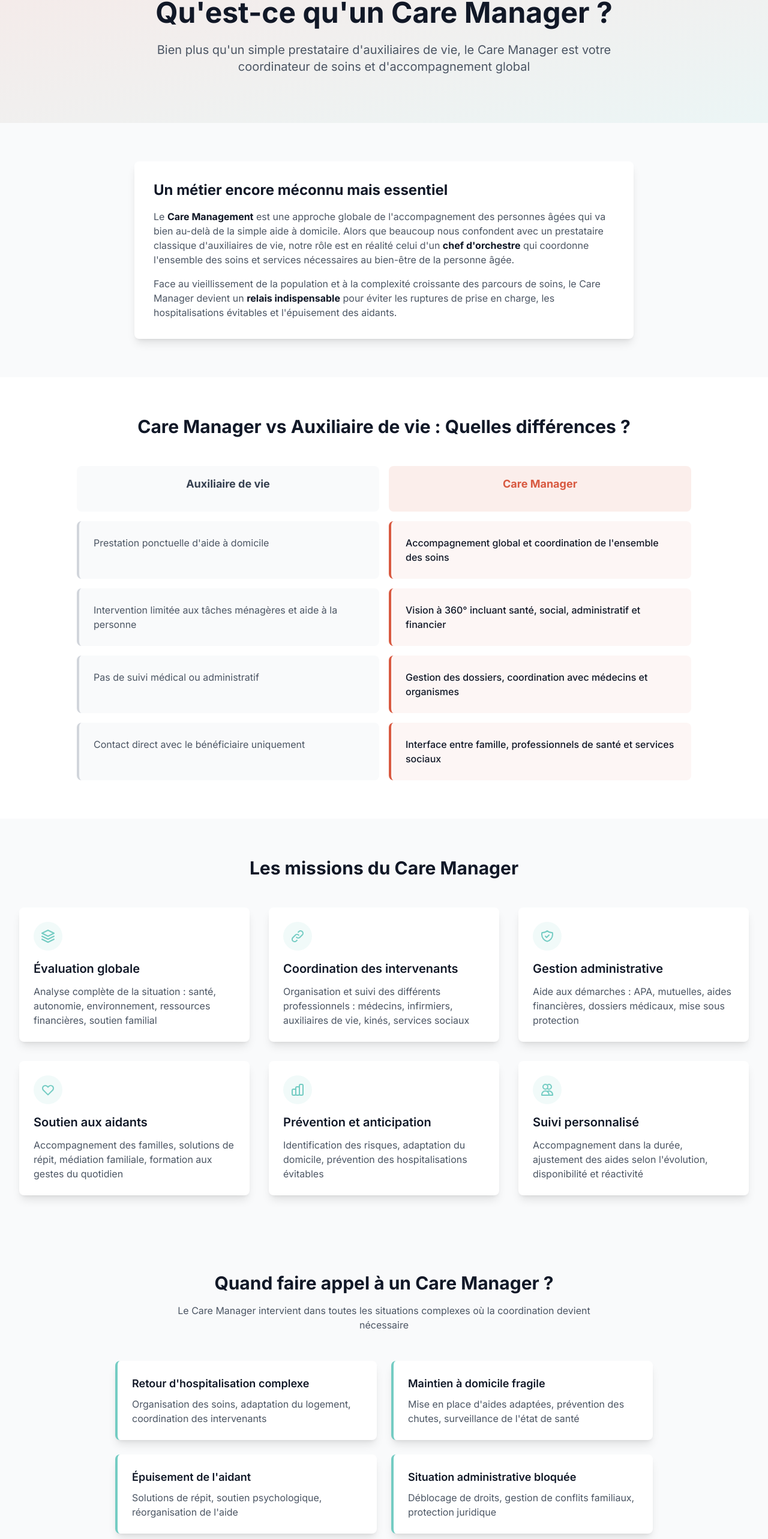
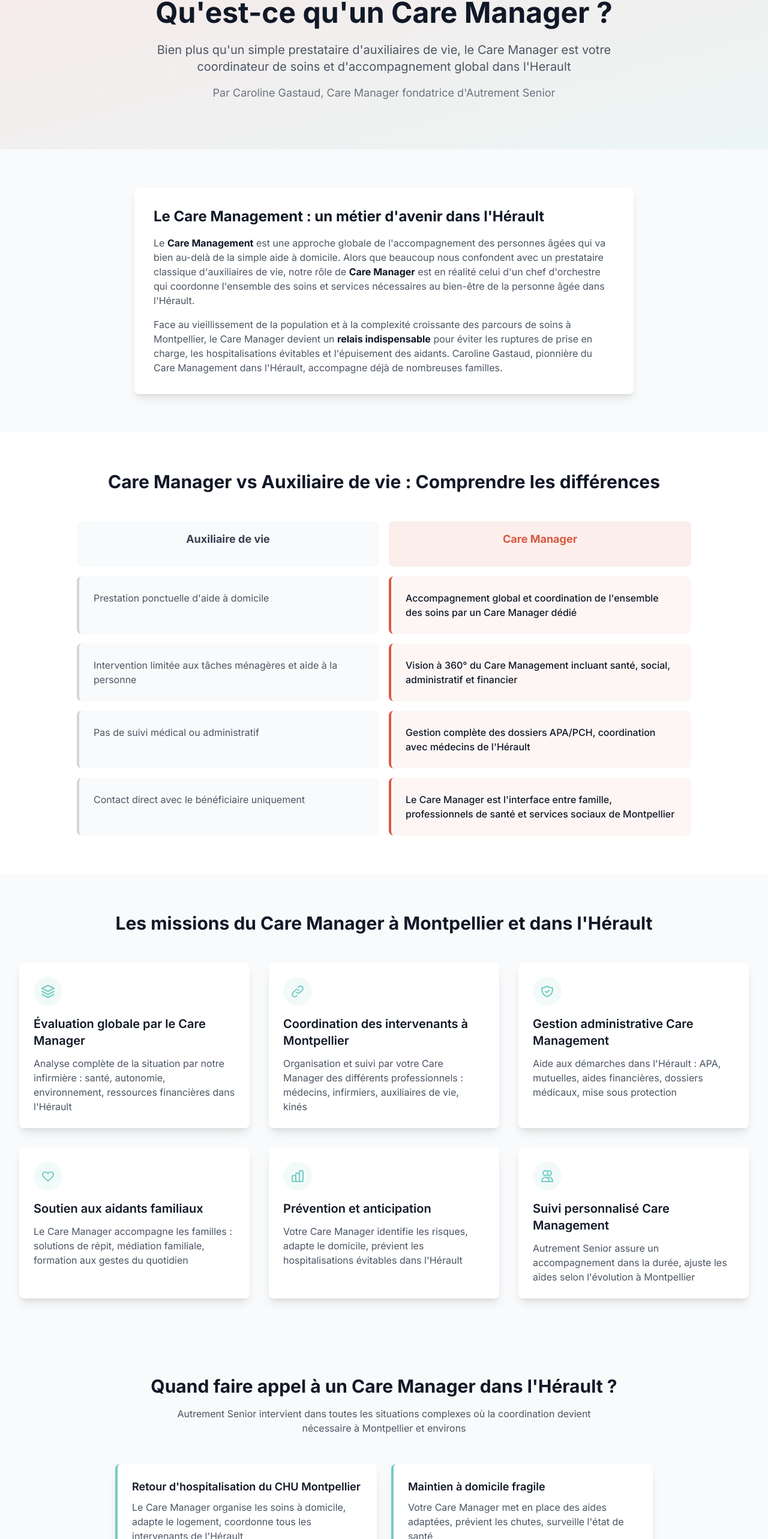
Before and after one commit to MickaelGastaud/AutrementSenior, a Next.js app: page /care-manager in a window 1280 px wide. Shown: the part 190-2756 px from the top of the page at 60% size. Built offline with nearby package versions, Linux system fonts and the light colour scheme.

Commit message:
SEO_CareManager

```diff
--- a/app/care-manager/page.tsx
+++ b/app/care-manager/page.tsx
@@ -2,8 +2,57 @@
 
 import { motion } from 'framer-motion';
 import Link from 'next/link';
+import Head from 'next/head';
+import Script from 'next/script';
 
 export default function CareManager() {
+  // Schema.org pour le SEO
+  const schemaData = {
+    "@context": "https://schema.org",
+    "@graph": [
+      {
+        "@type": "Article",
+        "@id": "https://autrementsenior.fr/care-manager",
+        "headline": "Qu'est-ce qu'un Care Manager ? Guide complet du métier dans l'Hérault",
+        "description": "Découvrez le métier de Care Manager, coordinateur médico-social pour seniors. Caroline Gastaud explique la différence avec les auxiliaires de vie à Montpellier.",
+        "author": {
+          "@type": "Person",
+          "name": "Caroline Gastaud",
+          "jobTitle": "Care Manager certifiée",
+          "worksFor": {
+            "@id": "https://autrementsenior.fr/#business"
+          }
+        },
+        "publisher": {
+          "@id": "https://autrementsenior.fr/#business"
+        },
+        "datePublished": "2024-01-01",
+        "dateModified": "2024-12-01"
+      },
+      {
+        "@type": "FAQPage",
+        "mainEntity": [
+          {
+            "@type": "Question",
+            "name": "Quelle est la différence entre un Care Manager et une auxiliaire de vie ?",
+            "acceptedAnswer": {
+              "@type": "Answer",
+              "text": "Le Care Manager coordonne l'ensemble des soins et services (médical, social, administratif) tandis que l'auxiliaire de vie fournit une aide ponctuelle au quotidien. Le Care Manager est un chef d'orchestre qui supervise tous les intervenants."
+            }
+          },
+          {
+            "@type": "Question",
+            "name": "Combien coûte un Care Manager dans l'Hérault ?",
+            "acceptedAnswer": {
+              "@type": "Answer",
+              "text": "Chez Autrement Senior, le service de Care Management coûte 300€/mois pour une personne seule, avec crédit d'impôt de 50% disponible. Service disponible à Montpellier et dans tout l'Hérault."
+            }
+          }
+        ]
+      }
+    ]
+  };
+
   // Icônes SVG personnalisées
   const CompassIcon = () => (
     <svg className="w-6 h-6" fill="none" stroke="currentColor" viewBox="0 0 24 24">
@@ -44,75 +93,99 @@ export default function CareManager() {
   const differences = [
     {
       auxiliaire: "Prestation ponctuelle d'aide à domicile",
-      careManager: "Accompagnement global et coordination de l'ensemble des soins"
+      careManager: "Accompagnement global et coordination de l'ensemble des soins par un Care Manager dédié"
     },
     {
       auxiliaire: "Intervention limitée aux tâches ménagères et aide à la personne",
-      careManager: "Vision à 360° incluant santé, social, administratif et financier"
+      careManager: "Vision à 360° du Care Management incluant santé, social, administratif et financier"
     },
     {
       auxiliaire: "Pas de suivi médical ou administratif",
-      careManager: "Gestion des dossiers, coordination avec médecins et organismes"
+      careManager: "Gestion complète des dossiers APA/PCH, coordination avec médecins de l'Hérault"
     },
     {
       auxiliaire: "Contact direct avec le bénéficiaire uniquement",
-      careManager: "Interface entre famille, professionnels de santé et services sociaux"
+      careManager: "Le Care Manager est l'interface entre famille, professionnels de santé et services sociaux de Montpellier"
     }
   ];
 
   const missions = [
     {
       icon: CompassIcon,
-      title: "Évaluation globale",
-      description: "Analyse complète de la situation : santé, autonomie, environnement, ressources financières, soutien familial"
+      title: "Évaluation globale par le Care Manager",
+      description: "Analyse complète de la situation par notre infirmière : santé, autonomie, environnement, ressources financières dans l'Hérault"
     },
     {
       icon: LinkIcon,
-      title: "Coordination des intervenants",
-      description: "Organisation et suivi des différents professionnels : médecins, infirmiers, auxiliaires de vie, kinés, services sociaux"
+      title: "Coordination des intervenants à Montpellier",
+      description: "Organisation et suivi par votre Care Manager des différents professionnels : médecins, infirmiers, auxiliaires de vie, kinés"
     },
     {
       icon: ShieldCheckIcon,
-      title: "Gestion administrative",
-      description: "Aide aux démarches : APA, mutuelles, aides financières, dossiers médicaux, mise sous protection"
+      title: "Gestion administrative Care Management",
+      description: "Aide aux démarches dans l'Hérault : APA, mutuelles, aides financières, dossiers médicaux, mise sous protection"
     },
     {
       icon: HeartHandIcon,
-      title: "Soutien aux aidants",
-      description: "Accompagnement des familles, solutions de répit, médiation familiale, formation aux gestes du quotidien"
+      title: "Soutien aux aidants familiaux",
+      description: "Le Care Manager accompagne les familles : solutions de répit, médiation familiale, formation aux gestes du quotidien"
     },
     {
       icon: ChartIcon,
       title: "Prévention et anticipation",
-      description: "Identification des risques, adaptation du domicile, prévention des hospitalisations évitables"
+      description: "Votre Care Manager identifie les risques, adapte le domicile, prévient les hospitalisations évitables dans l'Hérault"
     },
     {
       icon: UsersIcon,
-      title: "Suivi personnalisé",
-      description: "Accompagnement dans la durée, ajustement des aides selon l'évolution, disponibilité et réactivité"
+      title: "Suivi personnalisé Care Management",
+      description: "Autrement Senior assure un accompagnement dans la durée, ajuste les aides selon l'évolution à Montpellier"
     }
   ];
 
   const situations = [
     {
-      titre: "Retour d'hospitalisation complexe",
-      description: "Organisation des soins, adaptation du logement, coordination des intervenants"
+      titre: "Retour d'hospitalisation du CHU Montpellier",
+      description: "Le Care Manager organise les soins à domicile, adapte le logement, coordonne tous les intervenants de l'Hérault"
     },
     {
       titre: "Maintien à domicile fragile",
-      description: "Mise en place d'aides adaptées, prévention des chutes, surveillance de l'état de santé"
+      description: "Votre Care Manager met en place des aides adaptées, prévient les chutes, surveille l'état de santé"
     },
     {
-      titre: "Épuisement de l'aidant",
-      description: "Solutions de répit, soutien psychologique, réorganisation de l'aide"
+      titre: "Épuisement de l'aidant familial",
+      description: "Solutions de répit organisées par le Care Manager, soutien psychologique, réorganisation de l'aide dans l'Hérault"
     },
     {
-      titre: "Situation administrative bloquée",
-      description: "Déblocage de droits, gestion de conflits familiaux, protection juridique"
+      titre: "Situation administrative complexe",
+      description: "Le Care Manager débloque vos droits APA/PCH, gère les conflits familiaux, organise la protection juridique"
     }
   ];
 
   return (
+    <>
+      <Head>
+        <title>Qu'est-ce qu'un Care Manager ? Guide complet Hérault | Caroline Gastaud</title>
+        <meta name="description" content="Découvrez le métier de Care Manager avec Caroline Gastaud. Coordination médico-sociale pour seniors dans l'Hérault. Différence avec auxiliaire de vie, missions, tarifs à Montpellier." />
+        <meta name="keywords" content="care manager, care manager définition, care manager hérault, care manager montpellier, Caroline Gastaud, coordination médico-sociale, care management c'est quoi, différence care manager auxiliaire vie, care manager senior, accompagnement personnes âgées" />
+        <meta name="author" content="Caroline Gastaud" />
+
+        {/* Open Graph */}
+        <meta property="og:title" content="Le Care Manager : votre coordinateur de soins dans l'Hérault" />
+        <meta property="og:description" content="Caroline Gastaud vous explique le rôle du Care Manager, bien plus qu'un simple auxiliaire de vie. Découvrez le Care Management à Montpellier." />
+        <meta property="og:type" content="article" />
+        <meta property="og:url" content="https://autrementsenior.fr/care-manager" />
+        <meta property="og:image" content="https://autrementsenior.fr/images/care-manager-herault.jpg" />
+
+        {/* Canonical */}
+        <link rel="canonical" href="https://autrementsenior.fr/care-manager" />
+      </Head>
+
+      <Script
+        id="schema-care-manager-definition"
+        type="application/ld+json"
+        dangerouslySetInnerHTML={{ __html: JSON.stringify(schemaData) }}
+      />
+
       <div className="min-h-screen bg-gray-50">
         {/* Hero Section */}
         <section className="bg-gradient-to-br from-primary/10 to-secondary/10 py-20">
@@ -130,12 +203,20 @@ export default function CareManager() {
               transition={{ delay: 0.1 }}
               className="text-xl text-center text-gray-600 max-w-3xl mx-auto"
             >
-            Bien plus qu'un simple prestataire d'auxiliaires de vie, le Care Manager est votre coordinateur de soins et d'accompagnement global
+              Bien plus qu'un simple prestataire d'auxiliaires de vie, le Care Manager est votre coordinateur de soins et d'accompagnement global dans l'Herault
+            </motion.p>
+            <motion.p
+              initial={{ opacity: 0, y: 20 }}
+              animate={{ opacity: 1, y: 0 }}
+              transition={{ delay: 0.2 }}
+              className="text-lg text-center text-gray-500 mt-4"
+            >
+              Par Caroline Gastaud, Care Manager fondatrice d'Autrement Senior
             </motion.p>
           </div>
         </section>
 
-      {/* Introduction */}
+        {/* Introduction Care Management */}
         <section className="py-16">
           <div className="max-w-4xl mx-auto px-4 sm:px-6 lg:px-8">
             <motion.div
@@ -144,20 +225,20 @@ export default function CareManager() {
               viewport={{ once: true }}
               className="bg-white rounded-lg shadow-lg p-8"
             >
-            <h2 className="text-2xl font-bold text-gray-900 mb-4">Un métier encore méconnu mais essentiel</h2>
+              <h2 className="text-2xl font-bold text-gray-900 mb-4">Le Care Management : un métier d'avenir dans l'Hérault</h2>
               <div className="space-y-4 text-gray-600">
                 <p>
-                Le <strong className="text-gray-900">Care Management</strong> est une approche globale de l'accompagnement des personnes âgées qui va bien au-delà de la simple aide à domicile. Alors que beaucoup nous confondent avec un prestataire classique d'auxiliaires de vie, notre rôle est en réalité celui d'un <strong className="text-gray-900">chef d'orchestre</strong> qui coordonne l'ensemble des soins et services nécessaires au bien-être de la personne âgée.
+                  Le <strong className="text-gray-900">Care Management</strong> est une approche globale de l'accompagnement des personnes âgées qui va bien au-delà de la simple aide à domicile. Alors que beaucoup nous confondent avec un prestataire classique d'auxiliaires de vie, notre rôle de <strong className="text-gray-900">Care Manager</strong> est en réalité celui d'un chef d'orchestre qui coordonne l'ensemble des soins et services nécessaires au bien-être de la personne âgée dans l'Hérault.
                 </p>
                 <p>
-                Face au vieillissement de la population et à la complexité croissante des parcours de soins, le Care Manager devient un <strong className="text-gray-900">relais indispensable</strong> pour éviter les ruptures de prise en charge, les hospitalisations évitables et l'épuisement des aidants.
+                  Face au vieillissement de la population et à la complexité croissante des parcours de soins à Montpellier, le Care Manager devient un <strong className="text-gray-900">relais indispensable</strong> pour éviter les ruptures de prise en charge, les hospitalisations évitables et l'épuisement des aidants. Caroline Gastaud, pionnière du Care Management dans l'Hérault, accompagne déjà de nombreuses familles.
                 </p>
               </div>
             </motion.div>
           </div>
         </section>
 
-      {/* Différences avec auxiliaire de vie */}
+        {/* Différences Care Manager vs Auxiliaire de vie */}
         <section className="py-16 bg-white">
           <div className="max-w-7xl mx-auto px-4 sm:px-6 lg:px-8">
             <motion.h2
@@ -166,7 +247,7 @@ export default function CareManager() {
               viewport={{ once: true }}
               className="text-3xl font-bold text-center text-gray-900 mb-12"
             >
-            Care Manager vs Auxiliaire de vie : Quelles différences ?
+              Care Manager vs Auxiliaire de vie : Comprendre les différences
             </motion.h2>
 
             <div className="max-w-5xl mx-auto">
@@ -200,7 +281,7 @@ export default function CareManager() {
           </div>
         </section>
 
-      {/* Missions du Care Manager */}
+        {/* Missions du Care Manager dans l'Hérault */}
         <section className="py-16">
           <div className="max-w-7xl mx-auto px-4 sm:px-6 lg:px-8">
             <motion.h2
@@ -209,7 +290,7 @@ export default function CareManager() {
               viewport={{ once: true }}
               className="text-3xl font-bold text-center text-gray-900 mb-12"
             >
-            Les missions du Care Manager
+              Les missions du Care Manager à Montpellier et dans l'Hérault
             </motion.h2>
 
             <div className="grid grid-cols-1 md:grid-cols-2 lg:grid-cols-3 gap-8">
@@ -245,7 +326,7 @@ export default function CareManager() {
               viewport={{ once: true }}
               className="text-3xl font-bold text-center text-gray-900 mb-4"
             >
-            Quand faire appel à un Care Manager ?
+              Quand faire appel à un Care Manager dans l'Hérault ?
             </motion.h2>
             <motion.p
               initial={{ opacity: 0, y: 20 }}
@@ -254,7 +335,7 @@ export default function CareManager() {
               transition={{ delay: 0.1 }}
               className="text-center text-gray-600 mb-12 max-w-3xl mx-auto"
             >
-            Le Care Manager intervient dans toutes les situations complexes où la coordination devient nécessaire
+              Autrement Senior intervient dans toutes les situations complexes où la coordination devient nécessaire à Montpellier et environs
             </motion.p>
 
             <div className="grid grid-cols-1 md:grid-cols-2 gap-6 max-w-4xl mx-auto">
@@ -275,7 +356,7 @@ export default function CareManager() {
           </div>
         </section>
 
-      {/* Chiffres clés */}
+        {/* Chiffres clés pour les familles */}
         <section className="py-16 bg-white">
           <div className="max-w-7xl mx-auto px-4 sm:px-6 lg:px-8">
             <motion.h2
@@ -284,7 +365,7 @@ export default function CareManager() {
               viewport={{ once: true }}
               className="text-3xl font-bold text-center text-gray-900 mb-12"
             >
-            L'impact du Care Management en chiffres
+              L'impact du Care Management pour votre famille
             </motion.h2>
 
             <div className="grid grid-cols-1 md:grid-cols-3 gap-8 max-w-5xl mx-auto">
@@ -294,8 +375,8 @@ export default function CareManager() {
                 viewport={{ once: true }}
                 className="text-center"
               >
-              <div className="text-4xl font-bold text-primary mb-2">-46%</div>
-              <p className="text-gray-600">Réduction du risque de mortalité en évitant les hospitalisations prolongées</p>
+                <div className="text-4xl font-bold text-primary mb-2">70%</div>
+                <p className="text-gray-600">Des aidants familiaux se sentent moins stressés avec un Care Manager</p>
               </motion.div>
 
               <motion.div
@@ -305,8 +386,8 @@ export default function CareManager() {
                 transition={{ delay: 0.1 }}
                 className="text-center"
               >
-              <div className="text-4xl font-bold text-secondary mb-2">918M€</div>
-              <p className="text-gray-600">Économies potentielles en évitant les hospitalisations non justifiées</p>
+                <div className="text-4xl font-bold text-secondary mb-2">-30%</div>
+                <p className="text-gray-600">De réhospitalisations grâce au suivi coordonné du Care Manager</p>
               </motion.div>
 
               <motion.div
@@ -316,10 +397,21 @@ export default function CareManager() {
                 transition={{ delay: 0.2 }}
                 className="text-center"
               >
-              <div className="text-4xl font-bold text-accent mb-2">23%</div>
-              <p className="text-gray-600">Des réadmissions évitables grâce à un suivi coordonné</p>
+                <div className="text-4xl font-bold text-accent mb-2">15h</div>
+                <p className="text-gray-600">Gagnées par mois en moyenne pour les aidants grâce au Care Management</p>
               </motion.div>
             </div>
+
+            <motion.div
+              initial={{ opacity: 0, y: 20 }}
+              whileInView={{ opacity: 1, y: 0 }}
+              viewport={{ once: true }}
+              className="mt-12 text-center"
+            >
+              <p className="text-lg text-gray-700 font-medium">
+                Le Care Manager vous permet de retrouver du temps pour vous tout en garantissant la meilleure prise en charge pour votre proche
+              </p>
+            </motion.div>
           </div>
         </section>
 
@@ -332,39 +424,67 @@ export default function CareManager() {
               viewport={{ once: true }}
               className="bg-white rounded-lg shadow-xl p-8 text-center"
             >
-            <h2 className="text-3xl font-bold text-gray-900 mb-4">Notre approche : La méthode PEPS</h2>
+              <h2 className="text-3xl font-bold text-gray-900 mb-4">Notre approche Care Management : La méthode PEPS</h2>
               <p className="text-lg text-gray-600 mb-8">
-              Chez Autrement Senior, nous avons développé une méthodologie unique pour garantir un accompagnement optimal
+                Caroline Gastaud a développé une méthodologie unique de Care Management pour garantir un accompagnement optimal dans l'Hérault
               </p>
-            <div className="grid grid-cols-2 md:grid-cols-4 gap-4 mb-8">
-              <div className="bg-primary/10 rounded-lg p-4">
-                <div className="text-2xl font-bold text-primary">P</div>
-                <div className="text-sm text-gray-700 mt-1">Personnalisation</div>
+              <div className="text-left max-w-3xl mx-auto mb-8 space-y-4">
+                <div className="bg-primary/5 rounded-xl p-6 border-l-4 border-primary">
+                  <div className="flex items-start gap-4">
+                    <div className="w-12 h-12 bg-primary rounded-full flex items-center justify-center text-white font-bold text-xl flex-shrink-0">
+                      P
                     </div>
-              <div className="bg-secondary/10 rounded-lg p-4">
-                <div className="text-2xl font-bold text-secondary">E</div>
-                <div className="text-sm text-gray-700 mt-1">Évaluation</div>
+                    <div>
+                      <h4 className="font-bold text-gray-900 mb-1">Problème</h4>
+                      <p className="text-gray-600">Identifier ensemble les besoins réels de votre proche pour une prise en charge adaptée</p>
                     </div>
-              <div className="bg-accent/10 rounded-lg p-4">
-                <div className="text-2xl font-bold text-accent-dark">P</div>
-                <div className="text-sm text-gray-700 mt-1">Parcours</div>
                   </div>
-              <div className="bg-primary/10 rounded-lg p-4">
-                <div className="text-2xl font-bold text-primary">S</div>
-                <div className="text-sm text-gray-700 mt-1">Suivi</div>
+                </div>
+                <div className="bg-secondary/5 rounded-xl p-6 border-l-4 border-secondary">
+                  <div className="flex items-start gap-4">
+                    <div className="w-12 h-12 bg-secondary rounded-full flex items-center justify-center text-white font-bold text-xl flex-shrink-0">
+                      E
+                    </div>
+                    <div>
+                      <h4 className="font-bold text-gray-900 mb-1">Écoute</h4>
+                      <p className="text-gray-600">Comprendre votre quotidien et vos attentes pour créer une relation de confiance</p>
+                    </div>
+                  </div>
+                </div>
+                <div className="bg-accent/5 rounded-xl p-6 border-l-4 border-accent-dark">
+                  <div className="flex items-start gap-4">
+                    <div className="w-12 h-12 bg-accent-dark rounded-full flex items-center justify-center text-white font-bold text-xl flex-shrink-0">
+                      P
+                    </div>
+                    <div>
+                      <h4 className="font-bold text-gray-900 mb-1">Planification</h4>
+                      <p className="text-gray-600">Élaborer une stratégie personnalisée qui répond précisément à vos besoins</p>
+                    </div>
+                  </div>
+                </div>
+                <div className="bg-primary/5 rounded-xl p-6 border-l-4 border-primary-dark">
+                  <div className="flex items-start gap-4">
+                    <div className="w-12 h-12 bg-primary-dark rounded-full flex items-center justify-center text-white font-bold text-xl flex-shrink-0">
+                      S
+                    </div>
+                    <div>
+                      <h4 className="font-bold text-gray-900 mb-1">Suivi</h4>
+                      <p className="text-gray-600">Assurer la continuité et ajuster dans le temps pour une efficacité optimale</p>
+                    </div>
+                  </div>
                 </div>
               </div>
               <Link
                 href="/solution"
                 className="inline-flex items-center justify-center px-6 py-3 bg-primary text-white font-semibold rounded-lg hover:bg-primary-dark transition-colors"
               >
-              Découvrir la méthode PEPS
+                Découvrir la méthode PEPS du Care Management
               </Link>
             </motion.div>
           </div>
         </section>
 
-      {/* CTA Section */}
+        {/* CTA Section Caroline Gastaud */}
         <section className="py-16 bg-gradient-to-br from-primary to-primary-dark">
           <div className="max-w-4xl mx-auto px-4 sm:px-6 lg:px-8 text-center">
             <motion.div
@@ -373,17 +493,17 @@ export default function CareManager() {
               viewport={{ once: true }}
             >
               <h2 className="text-3xl font-bold text-white mb-6">
-              Vous avez besoin d'un Care Manager ?
+                Besoin d'un Care Manager dans l'Hérault ?
               </h2>
               <p className="text-xl text-white/90 mb-8">
-              Notre équipe d'experts est là pour vous accompagner et coordonner les soins de votre proche
+                Caroline Gastaud et son équipe sont là pour coordonner les soins de votre proche à Montpellier et dans tout l'Hérault
               </p>
               <div className="flex flex-col sm:flex-row gap-4 justify-center">
                 <Link
                   href="/contact"
                   className="inline-flex items-center justify-center px-6 py-3 bg-white text-primary font-semibold rounded-lg hover:bg-gray-100 transition-colors"
                 >
-                Demander une évaluation gratuite
+                  Contacter un Care Manager
                 </Link>
                 <a
                   href="tel:0649604199"
@@ -392,9 +512,13 @@ export default function CareManager() {
                   06.49.60.41.99
                 </a>
               </div>
+              <p className="mt-6 text-white/80 text-sm">
+                Service de Care Management disponible dans tout l'Hérault : Montpellier, Béziers, Sète, Agde, Lunel, Lodève...
+              </p>
             </motion.div>
           </div>
         </section>
       </div>
+    </>
   );
 }
```
Lines whose indentation alone changed are shown as unchanged.
